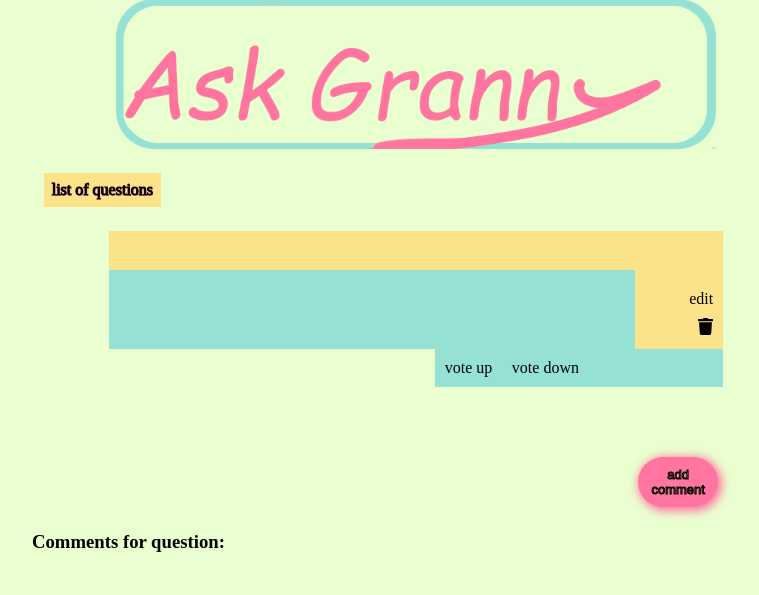
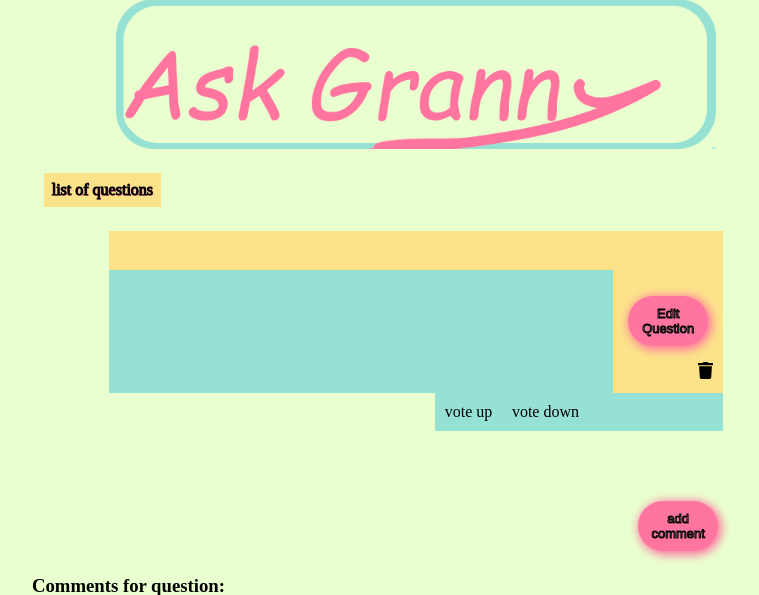
Before and after one commit to lukrydz/stackovrflw-clone-flask, a Flask app: template templates/question.html in a window 1280 px wide. Shown: the part 101-696 px from the top of the page, without its empty margins (224-983 px from the left). Run offline with Flask 2, Linux system fonts and the light colour scheme; the template is opened without the code that fills it, so the values that code supplies are empty.

Commit message:
editing questions added

```diff
--- a/data_handler.py
+++ b/data_handler.py
@@ -65,13 +65,14 @@ def post_question(title, message, image=''):
     image = image
 
     data = {'submission_time': submission_time,
-            'view_number' : view_number,
+            'view_number': view_number,
             'vote_number': vote_number,
             'title': title,
             'message': message,
             'image': image}
 
     write_question(data=data)
+
 
 def post_answer(question_id, message, image=''):
     submission_time = str(util.get_timestamp())
@@ -88,6 +89,7 @@ def post_answer(question_id, message, image=''):
 
     write_answer(data=data)
 
+
 @connection.connection_handler
 def write_question(cursor, data: dict) -> None:
     # [answer_id, submission_time, vote_number, question_id, message, image]
@@ -100,6 +102,19 @@ def write_question(cursor, data: dict) -> None:
     cursor.execute(query, data)
     print(cursor.lastrowid)
     return True
+
+
+@connection.connection_handler
+def question_update(cursor, question_id, new_title, new_message, newimage):
+    query = """
+            UPDATE question
+            SET title = %(new_title)s, message = %(new_message)s, image= %(newimage)s
+            WHERE id = %(question_id)s
+    """
+
+    cursor.execute(query, {'question_id': question_id, 'new_title': new_title, 'new_message': new_message,
+                           'newimage': newimage})
+
 
 @connection.connection_handler
 def write_answer(cursor, data: dict) -> None:
@@ -120,7 +135,7 @@ def answer_update(cursor, answer_id, newmessage, newimage):
     if newimage != '':
         query = """
                 UPDATE answer
-                SET message = %(newmessage)s, image=%(newimage)s
+                SET message = %(newmessage)s, image= %(newimage)s
                 WHERE id = %(answer_id)s
         """
     else:
@@ -142,6 +157,7 @@ def vote_answer(cursor, answer_id, value):
     cursor.execute(query, {'vote': value, 'answer_id': answer_id})
 
     return True
+
 
 @connection.connection_handler
 def delete_question(cursor, id: int):
@@ -229,7 +245,7 @@ def get_comment_by_id(cursor, comment_id):
 def edit_comment(cursor, comment_id, message):
     query = """
             UPDATE comment
-            SET message=%(message)s, edited_count=COALESCE(edited_count, 0) + 1
+            SET message = %(message)s, edited_count=COALESCE(edited_count, 0) + 1
             WHERE id=%(comment_id)s
     """
     cursor.execute(query, {'message': message, 'comment_id': comment_id})
--- a/server.py
+++ b/server.py
@@ -52,6 +52,44 @@ def add_question():
     data_handler.post_question(title, message, image)
     questions = data_handler.get_all_questions()
     return redirect(url_for('question', question_id=questions[len(questions) - 1]['id']))
+
+
+@app.route('/question/<question_id>/edit', methods=['GET'])
+def display_edit_question(question_id):
+    question_data = data_handler.get_question_by_id(question_id)
+    return render_template('edit_question.html',
+                           question_id=question_id,
+                           title=question_data['title'],
+                           message=question_data['message'])
+
+
+@app.route('/question/<question_id>/edit', methods=['GET','POST'])
+def edit_question(question_id):
+
+    question_data = data_handler.get_question_by_id(question_id)
+
+
+
+    image = ''
+
+    if 'image' in request.files:
+
+        file = request.files['image']
+        if file and util.allowed_file(file.filename):
+            filename = secure_filename(file.filename)
+            path = os.path.join(app.config['UPLOAD_FOLDER'], filename)
+            file.save(path)
+
+            image = path
+
+    new_title = request.form['title']
+    new_message = request.form['message']
+
+    data_handler.question_update(question_id, new_title, new_message, image)
+
+    return redirect(url_for('question', question_id=question_id))
+
+
 
 
 @app.route('/question/<question_id>/delete')
--- a/templates/question.html
+++ b/templates/question.html
@@ -17,7 +17,16 @@
 {##}
 {#        </div>#}
         <div class="box_edit_delete">
-            <div class="edit">edit</div>
+            <div class="edit">
+
+                <a href="{{ url_for('display_edit_question', question_id=question_data['id']) }}">
+                    <button>Edit Question</button>
+                </a>
+
+
+            </div>
+
+
             <div class="delete">
                 <a href="{{ url_for("delete_question", question_id=question_data['id']) }}"
                    onclick="return confirm('Are you sure?')">
```
Also changed, not shown: templates/edit_question.html (added, +24 -0 lines).
